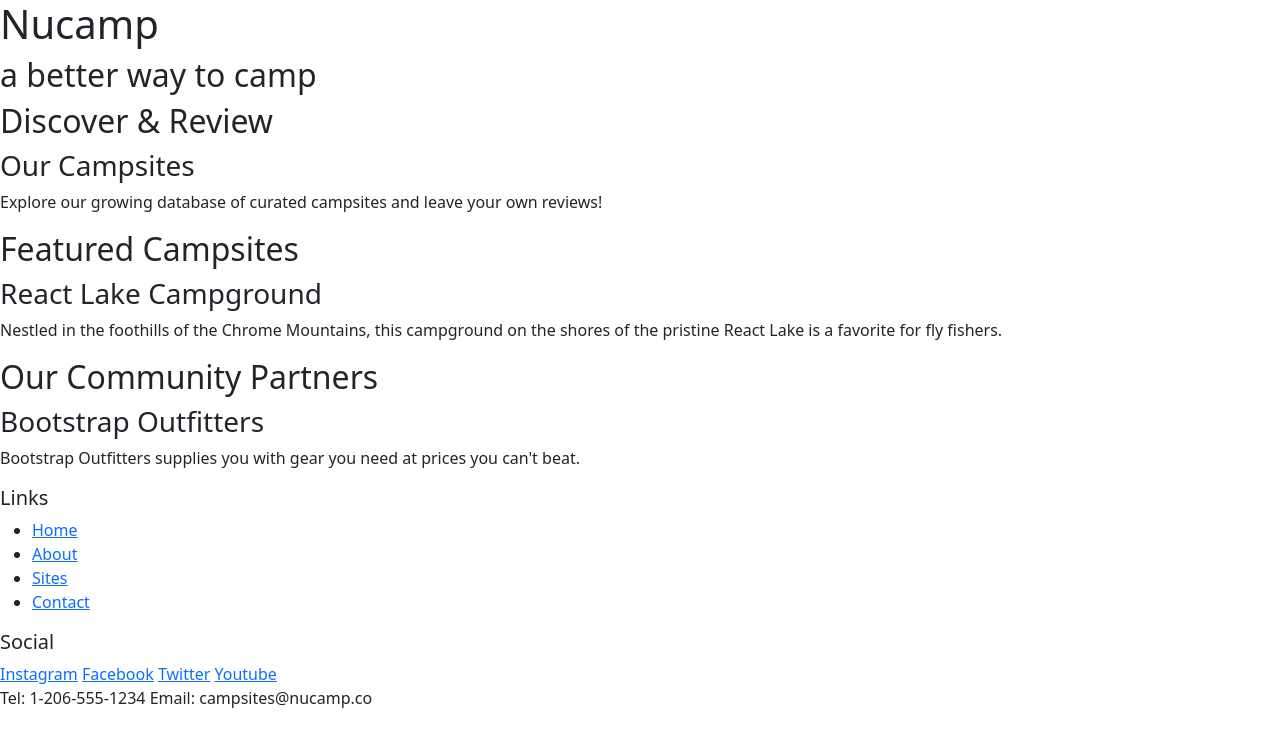
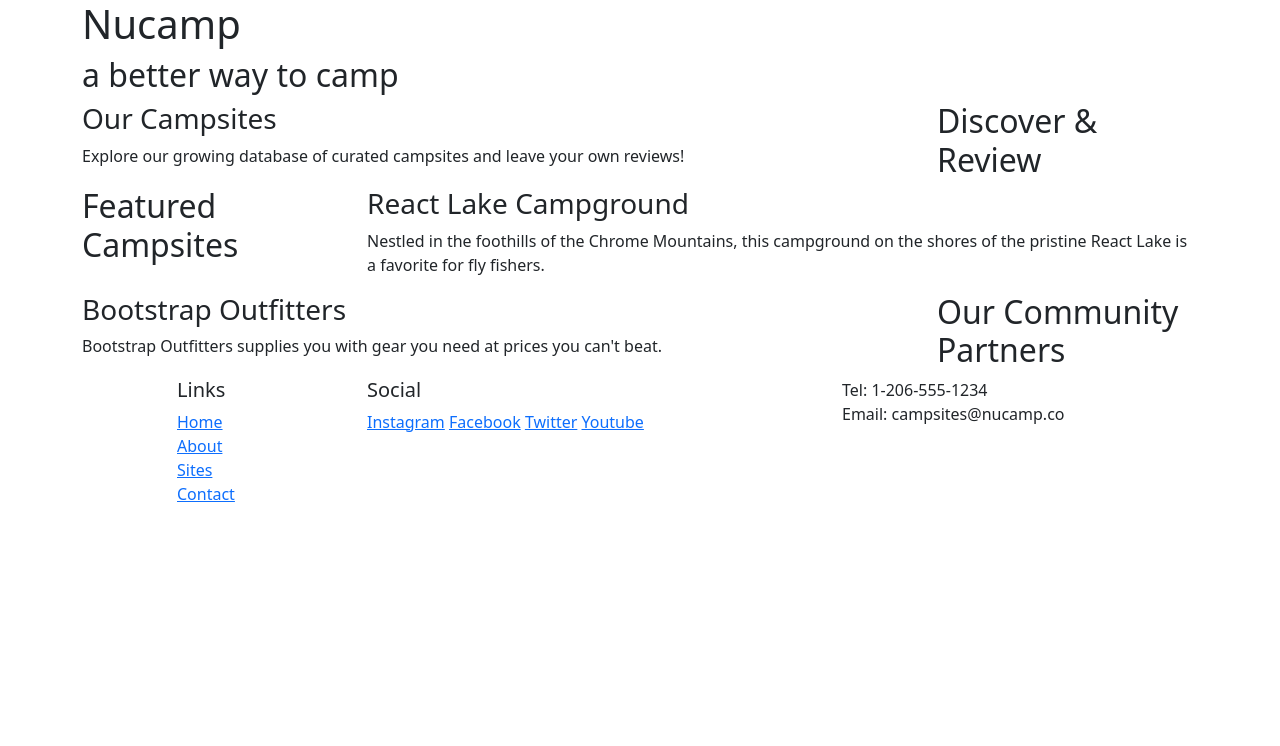
Before and after one commit to Curlzzy/nucampsite, a plain HTML site: page index.html in a window 1280 px wide. Drawn offline with nearby package versions, Linux system fonts and the light colour scheme.

Commit message:
Bootstrap Grid

```diff
--- a/index.html
+++ b/index.html
@@ -14,59 +14,82 @@
 
         <!--header-->
         <header>
-            <div>
+            <div class="container">
+                <div class="row">
+                    <div class="col">
                         <h1>Nucamp</h1>
                         <h2>a better way to camp</h2>
+                    </div>
+               </div>
             </div>
         </header>
 
         <!--main section-->
-        <main>
+        <main class="container">
 
             <!--discover section-->
-            <section>
+            <section class="row">
+                <div class="col-sm=4 col-md-3 order-sm-last">
                     <h2>Discover & Review</h2>
+                </div>
+                <div class="col">
                     <h3>Our Campsites</h3>
                     <p>Explore our growing database of curated campsites and leave your own reviews!</p>
+                </div>
 
             </section>
 
             <!--feature section-->
-            <section>
+            <section class="row">
+                <div class="col-sm=4 col-md-3">
                     <h2>Featured Campsites</h2>
+                </div>
+                <div class="col">
                     <h3>React Lake Campground</h3>
                     <p>Nestled in the foothills of the Chrome Mountains, this campground on the shores of the pristine React Lake is a favorite for fly fishers.</p>
+                </div>
+
             </section>
 
             <!--partner section-->
-            <section>
+            <section class="row">
+                <div class="col-sm=4 col-md-3 order-sm-last">
                     <h2>Our Community Partners</h2>
+                </div>
+                <div class="col">
                     <h3>Bootstrap Outfitters</h3>
                     <p>Bootstrap Outfitters supplies you with gear you need at prices you can't beat.</p>
+                </div>
+
            </section>
+
         </main>
 
         <!--footer-->
         <footer>
-            <div>
+            <div class="container">
+                <div class="row">
+                    <div class="col-4 col-sm-2 offset-1">
                         <h5>Links</h5>
-                <ul>
+                        <ul class="list-unstyled">
                             <li><a href="#">Home</a></li>
                             <li><a href="#">About</a> </li>
                             <li><a href="#">Sites</a> </li>
                             <li><a href="#">Contact</a> </li>
                         </ul>
                     </div>
-            <div>
+                    <div class="col-6 col-sm-5">
                         <h5>Social</h5>
                             <a href="http://instagram.com/">Instagram</a>
                             <a href="http://facebook.com/">Facebook</a>
                             <a href="http://twitter>com/">Twitter</a>
                             <a href="http://youtube.com/">Youtube</a>
                     </div>
-            <div>
-                Tel: 1-206-555-1234
+                    <div class="col-sm-4">
+                        Tel: 1-206-555-1234<br />
                         Email: campsites@nucamp.co
+                    </div>
+                </div>
             </div>
         </footer>
 
```
Lines whose indentation alone changed are shown as unchanged.
